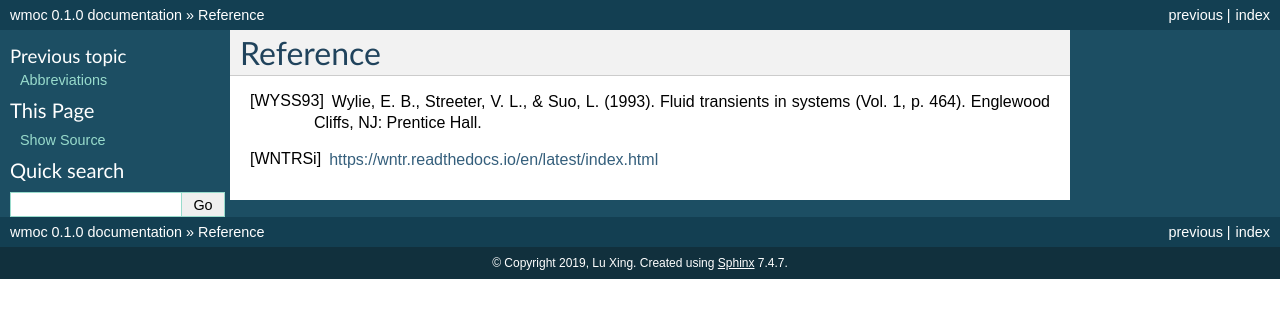
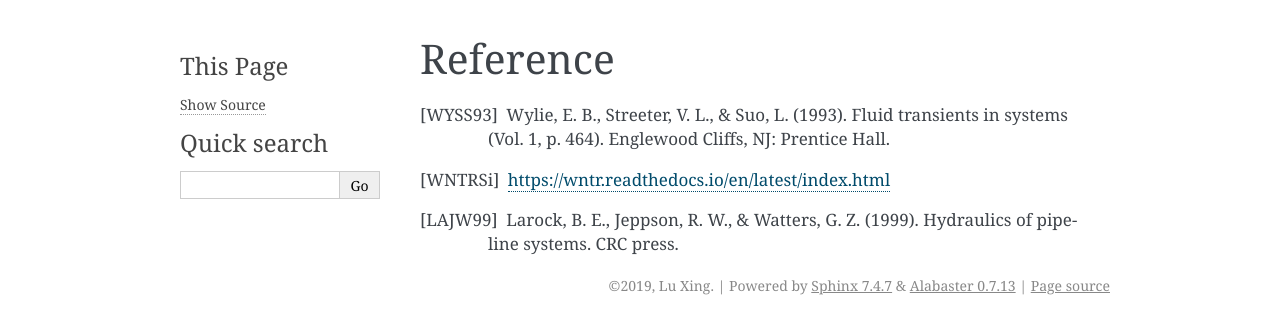
Before and after one commit to glorialulu/TSNet, a Sphinx documentation site: the page built from docs/reference.rst, in a window 1280 px wide. Shown: the top 334 px of the page. Built offline with Sphinx 7.4.7, drawn with Linux system fonts in a browser that asks for light colours.

Commit message:
docs updated

```diff
--- a/docs/conf.py
+++ b/docs/conf.py
@@ -125,7 +125,7 @@ todo_include_todos = True
 # The theme to use for HTML and HTML Help pages.  See the documentation for
 # a list of builtin themes.
 #
-html_theme = 'classic'
+html_theme = 'alabaster'
 
 # Theme options are theme-specific and customize the look and feel of a
 # theme further.  For a list of options available for each theme, see the
--- a/docs/examples.rst
+++ b/docs/examples.rst
@@ -188,6 +188,7 @@ would need to take:
    :width: 600
    :alt: tnet3
 
+
 1.  Import wmoc package and read the Epanet .inp file.
 
 .. literalinclude:: ../examples/Tnet3_burst_leak.py
@@ -233,6 +235,7 @@ To plot the leak discharge results at JUNCTION-22:
     :lines: 30-43
 
 yields :numref:`tnet3_leak`:
+
 
 .. _tnet3_node:
 .. figure:: figures/tnet3_leak.png
--- a/docs/reference.rst
+++ b/docs/reference.rst
@@ -5,3 +5,5 @@ Reference
 .. [WYSS93] Wylie, E. B., Streeter, V. L., & Suo, L. (1993). Fluid transients in systems (Vol. 1, p. 464). Englewood Cliffs, NJ: Prentice Hall.
 
 .. [WNTRSi] https://wntr.readthedocs.io/en/latest/index.html
+
+.. [LAJW99] Larock, B. E., Jeppson, R. W., & Watters, G. Z. (1999). Hydraulics of pipeline systems. CRC press.
```
Also changed, not shown: other parts of docs/examples.rst (+2 -1 lines), docs/transient.rst (+13 -1 lines).
